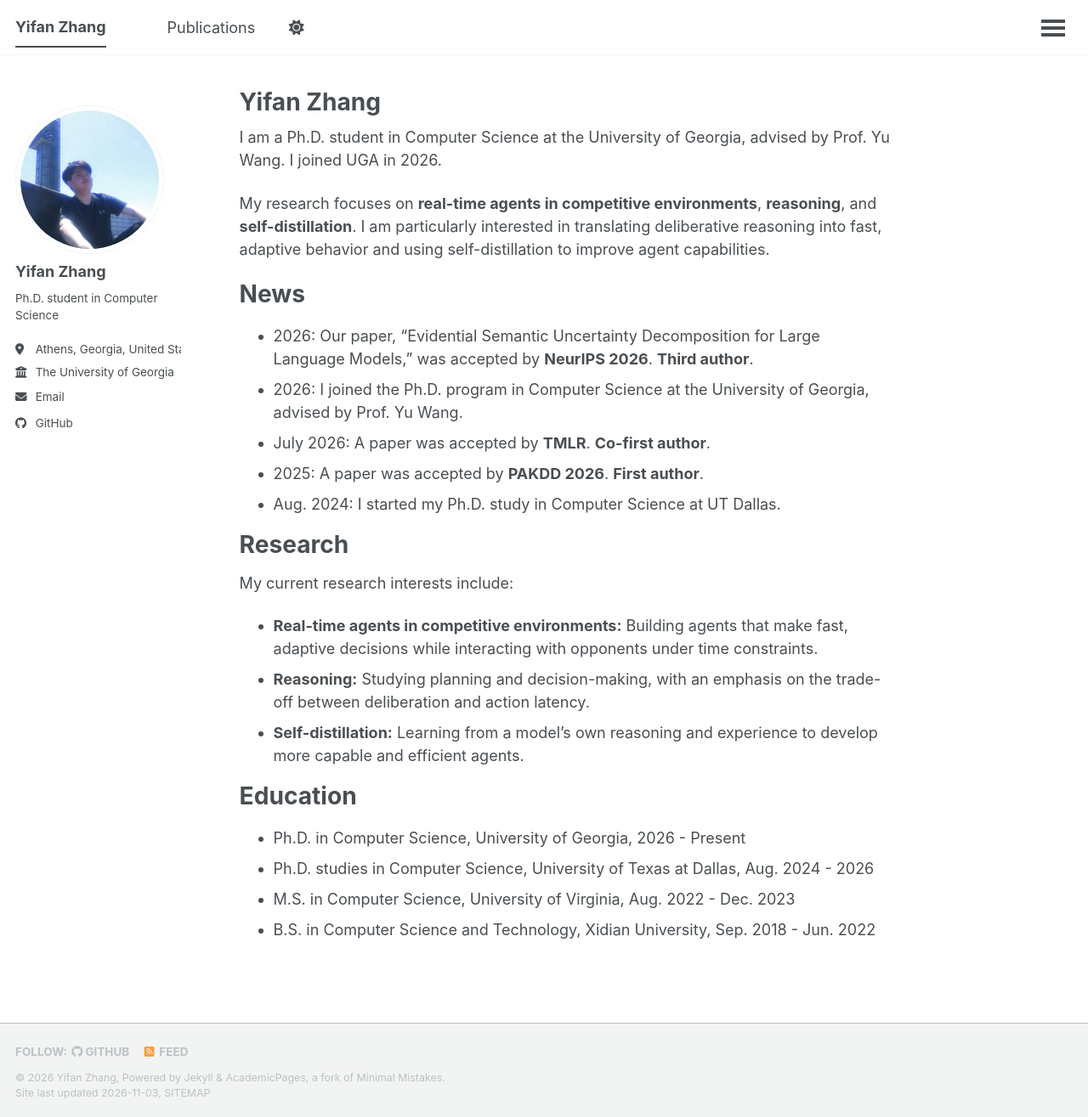
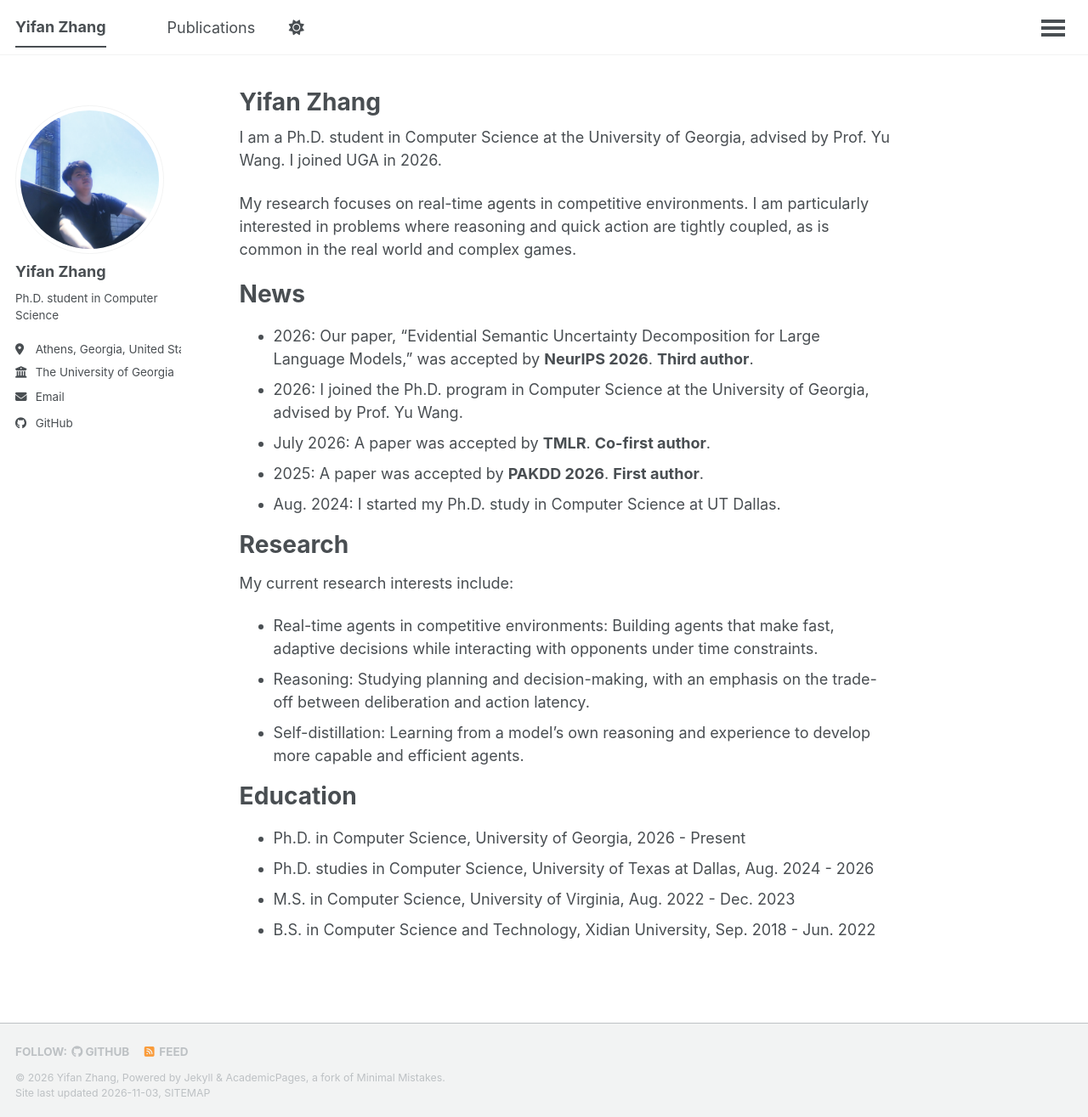
Before and after one commit to Tano-Y/Tano-Y.github.io, a Jekyll site: the page built from _pages/about.md, in a window 1280 px wide and 1315 px high. Shown: the whole window at 85% size. Built offline with Jekyll 4.4.1, drawn with Linux system fonts in a browser that asks for light colours; a script that is not in the unit is left out.

Commit message:
Clarify focus on tightly coupled reasoning and action

```diff
--- a/_pages/about.md
+++ b/_pages/about.md
@@ -9,7 +9,7 @@ redirect_from:
 
 I am a Ph.D. student in Computer Science at the University of Georgia, advised by Prof. Yu Wang. I joined UGA in 2026.
 
-My research focuses on **real-time agents in competitive environments**, **reasoning**, and **self-distillation**. I am particularly interested in translating deliberative reasoning into fast, adaptive behavior and using self-distillation to improve agent capabilities.
+My research focuses on real-time agents in competitive environments. I am particularly interested in problems where reasoning and quick action are tightly coupled, as is common in the real world and complex games.
 
 News
 ======
@@ -23,9 +23,9 @@ Research
 ======
 My current research interests include:
 
-* **Real-time agents in competitive environments:** Building agents that make fast, adaptive decisions while interacting with opponents under time constraints.
-* **Reasoning:** Studying planning and decision-making, with an emphasis on the trade-off between deliberation and action latency.
-* **Self-distillation:** Learning from a model's own reasoning and experience to develop more capable and efficient agents.
+* Real-time agents in competitive environments: Building agents that make fast, adaptive decisions while interacting with opponents under time constraints.
+* Reasoning: Studying planning and decision-making, with an emphasis on the trade-off between deliberation and action latency.
+* Self-distillation: Learning from a model's own reasoning and experience to develop more capable and efficient agents.
 
 Education
 ======
```
